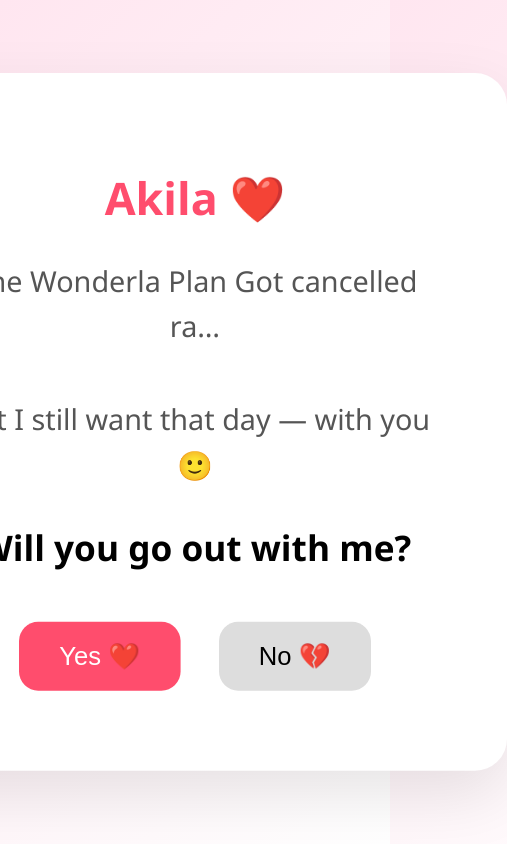
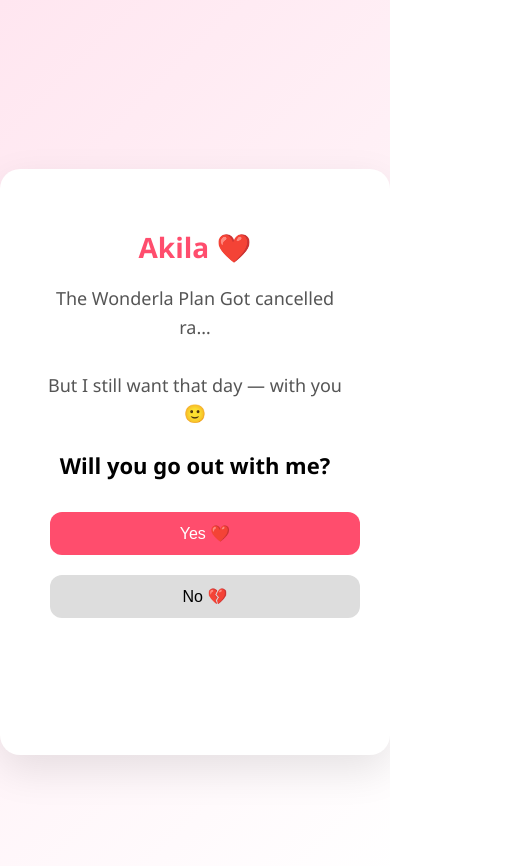
Before and after one commit to Karthik-1102/myAPP, a website: page index.html in a window 390 px wide. Shown: the whole page, 507 px wide, since content can reach past the window. Before the commit the page ends 844 px from the top, so only its background shows below. Drawn offline with Linux system fonts and the light colour scheme.

Commit message:
commit 5 size

```diff
--- a/index.html
+++ b/index.html
@@ -6,13 +6,16 @@
 
 <style>
 
-  /* 📱 Mobile optimization */
-@media (max-width: 600px) {
+  @media (max-width: 600px) {
+  body {
+    align-items: flex-start; /* prevents vertical squish */
+    padding-top: 40px;
+  }
+
   .card {
-    width: 95%;
-    max-width: none;
-    padding: 60px 30px; /* bigger breathing space */
-    transform: scale(1.6); /* slightly bigger */
+    width: 92%;
+    max-width: 92%;
+    padding: 50px 25px;
   }
 
   h1 {
@@ -28,10 +31,12 @@
   }
 
   button {
-    padding: 16px 30px;
+    width: 100%; /* 🔥 THIS makes it feel bigger */
+    padding: 16px;
     font-size: 18px;
   }
 }
+
 
 
 body {
@@ -52,6 +57,7 @@ body {
   width: 90%;
   max-width: 400px;
   box-shadow: 0 15px 40px rgba(0,0,0,0.1);
+  min-height: 60vh;
 }
 
 h1 {
```
